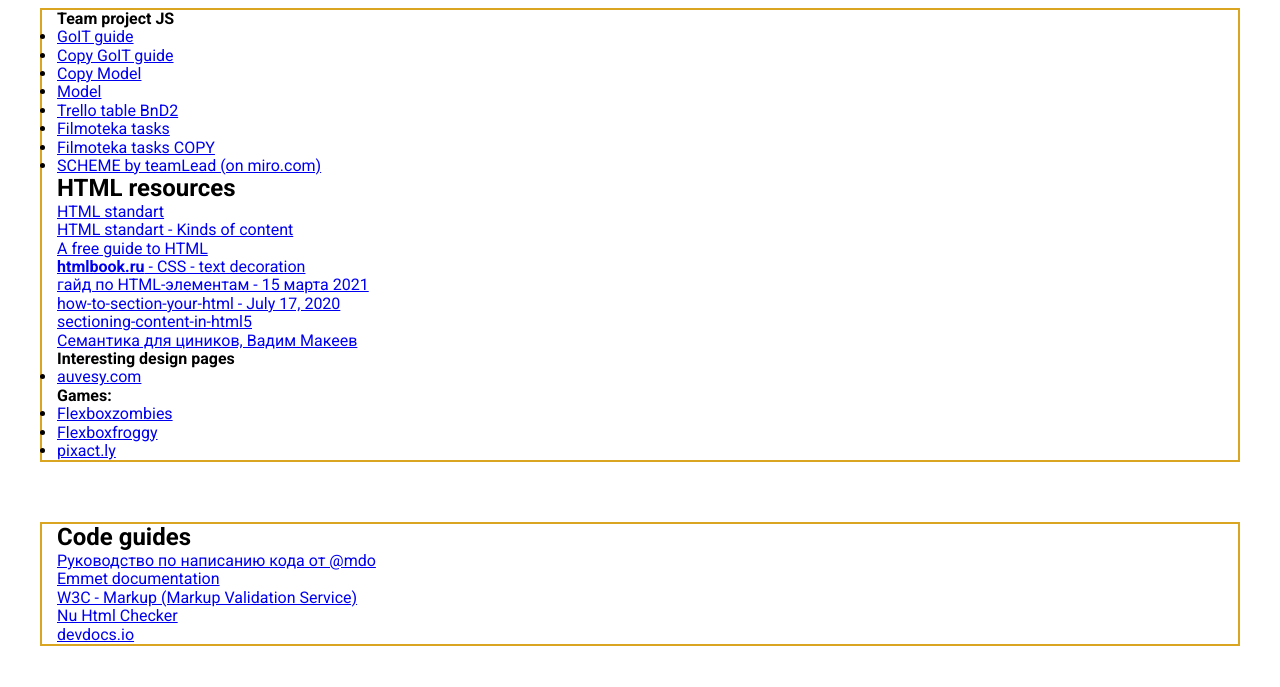
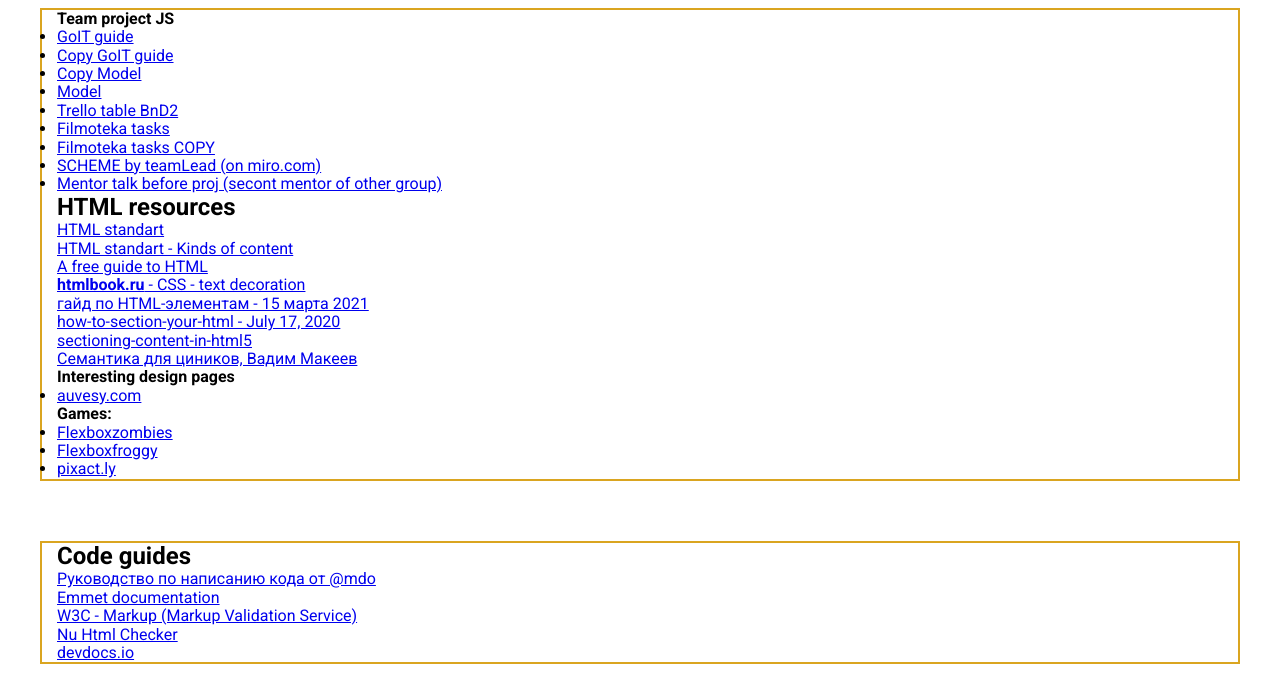
Before and after one commit to torkotiuk/resources, a website built with Parcel: page src/index.html in a window 1280 px wide. Shown: the part 113-800 px from the top of the page. Built offline with nearby package versions, Linux system fonts and the light colour scheme.

Commit message:
more links

```diff
--- a/src/partials/html.html
+++ b/src/partials/html.html
@@ -43,6 +43,11 @@
         <li>
           <a href="https://miro.com/app/board/o9J_lOSOHUo=/">SCHEME by teamLead (on miro.com)</a>
         </li>
+        <li>
+          <a href="https://www.youtube.com/watch?v=m4OQAl5c_ko"
+            >Mentor talk before proj (secont mentor of other group)</a
+          >
+        </li>
       </ul>
     </div>
 
--- a/src/partials/img-about.html
+++ b/src/partials/img-about.html
@@ -13,5 +13,7 @@
     <a href="https://www.thumbr.io/">SERVE YOUR IMAGES WITH STYLE</a>
     <a href="https://compressjpeg.com/">compressjpeg.com</a>
     <a href="https://editor.0lik.ru/uk/">PhotoEditorOnline</a>
+    <a href="https://imgur.com/upload">Edit image with <b>imgur.com</b></a>
+
   </div>
 </section>
```
